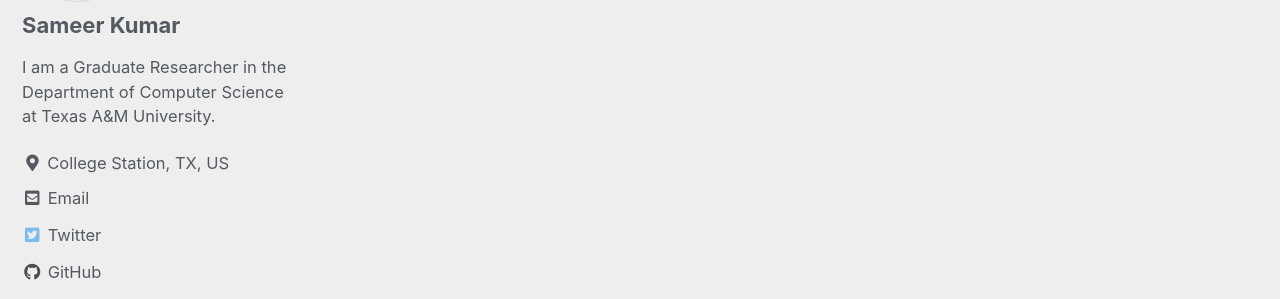
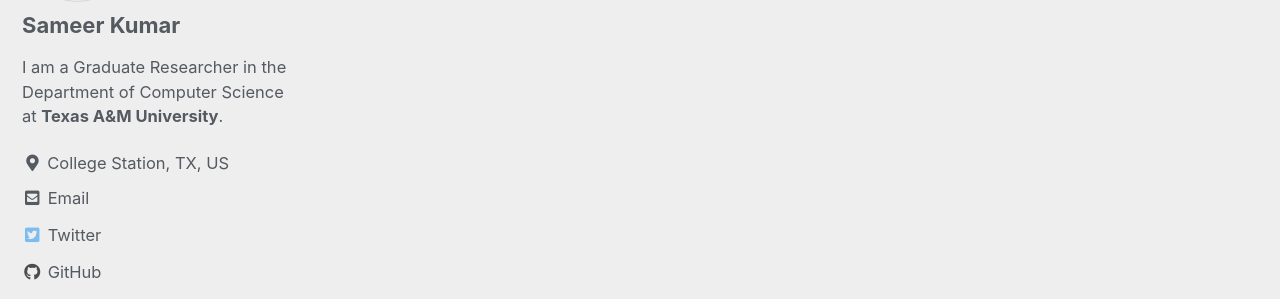
Before and after one commit to bvsk35/bvsk35.github.io, a Jekyll site: the page built from index.html, in a window 1280 px wide. Shown: the part 219-518 px from the top of the page. Built offline with Jekyll 4.4.1, drawn with Linux system fonts in a browser that asks for light colours; cached includes are drawn as plain includes; the list of posts is cut into pages by our own code.

```diff
--- a/_config.yml
+++ b/_config.yml
@@ -70,7 +70,7 @@ naver_site_verification  :
 
 # Social Sharing
 twitter:
-  username               :
+  username
 facebook:
   username               :
   app_id                 :
@@ -95,7 +95,7 @@ analytics:
 author:
   name             : "Sameer Kumar"
   avatar           : "/assets/images/bio-photo.jpg" # path of avatar image, e.g. "/assets/images/bio-photo.jpg"
-  bio              : "I am a Graduate Researcher in the Department of Computer Science at Texas A&M University."
+  bio              : "I am a Graduate Researcher in the Department of Computer Science at **Texas A&M University**."
   location         : "College Station, TX, US"
   email            :
   links:
```
